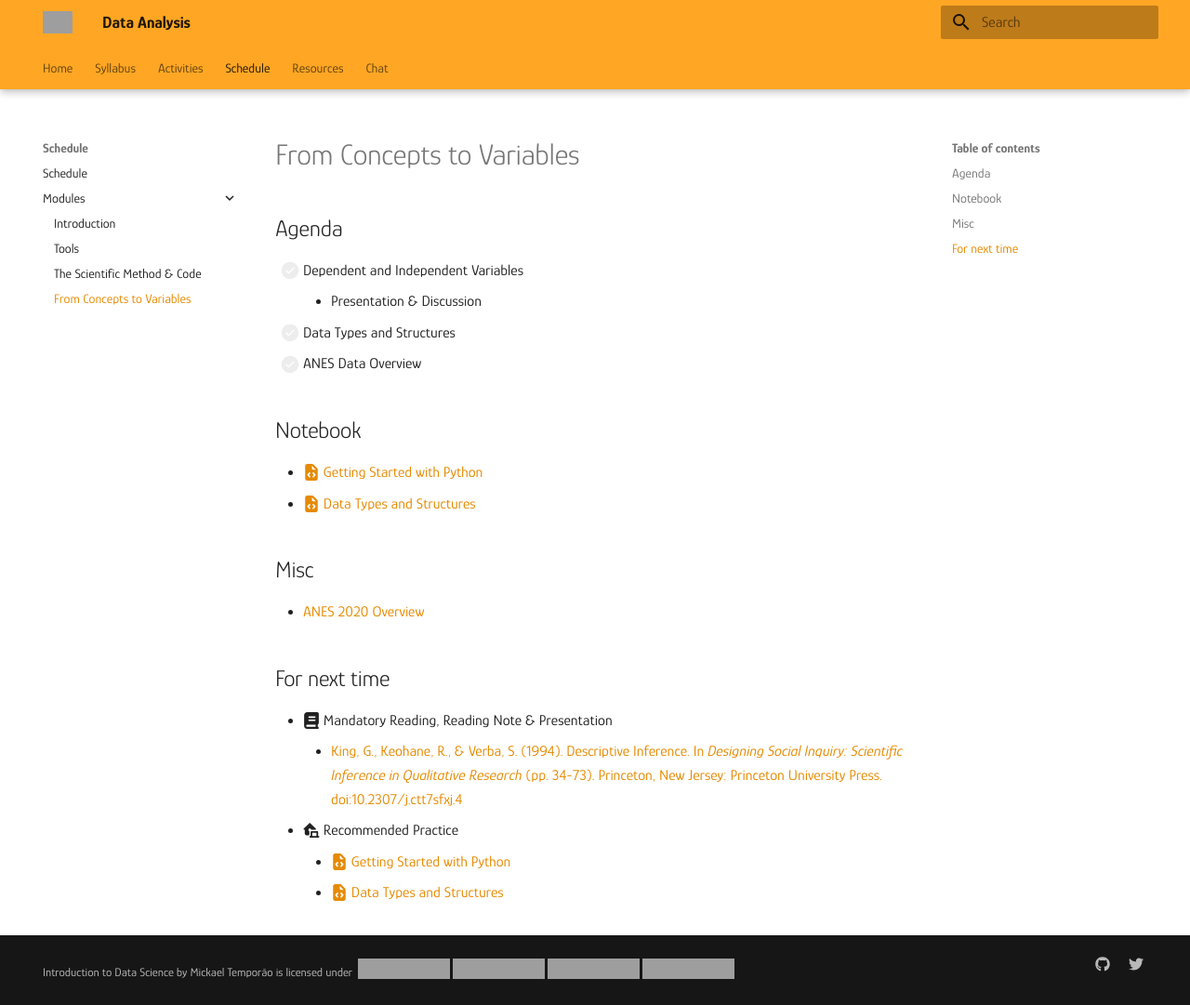
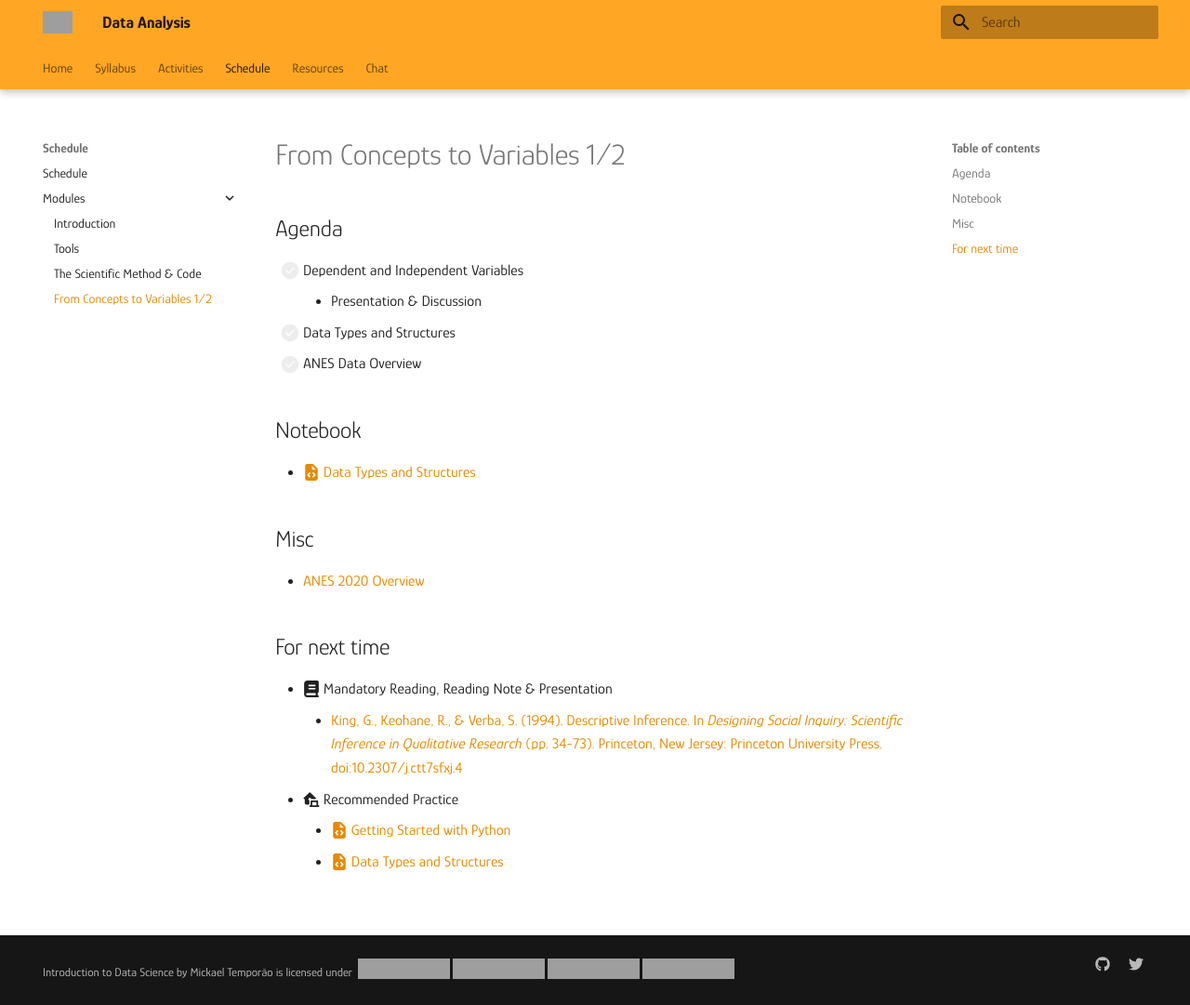
Before and after one commit to mickaeltemporao/data-analysis, an MkDocs documentation site: the page built from docs/modules/programming-2.md, in a window 1280 px wide and 1081 px high, cut to the strip 0-1081 px from the top of the window. Shown: the whole strip at 93% size. Built offline with MkDocs 1.6.1 and Material for MkDocs 9.7.7, drawn with Linux system fonts in a browser that asks for light colours; grey boxes are pictures that could not be loaded.

Commit message:
update course

```diff
--- a/docs/modules/programming-2.md
+++ b/docs/modules/programming-2.md
@@ -1,4 +1,4 @@
-# From Concepts to Variables
+# From Concepts to Variables 1/2
 
 ## Agenda
 - [ ] Dependent and Independent Variables
@@ -8,11 +8,10 @@
 
 
 ## Notebook
-- [:fontawesome-solid-file-code: Getting Started with Python](https://colab.research.google.com/github/mickaeltemporao/itds/blob/main/materials/01-getting-started.ipynb)
 - [:fontawesome-solid-file-code: Data Types and Structures](https://colab.research.google.com/github/mickaeltemporao/itds/blob/main/materials/02-data-types-and-structures.ipynb)
 
 ## Misc
-- [ANES 2020 Overview](https://sda.berkeley.edu/sdaweb/docs/nes2020full/DOC/hcbk.htm)
+- [ANES 2020 Overview](https://sda.berkeley.edu/sdaweb/docs/nes2020full/DOC/hcbkf01.htm)
 
 ## For next time
 - :fontawesome-solid-book: Mandatory Reading, Reading Note & Presentation
```
Also changed, not shown: docs/modules/programming-3.md (added, +22 -0 lines), docs/schedule.md (+1 -1 lines).
